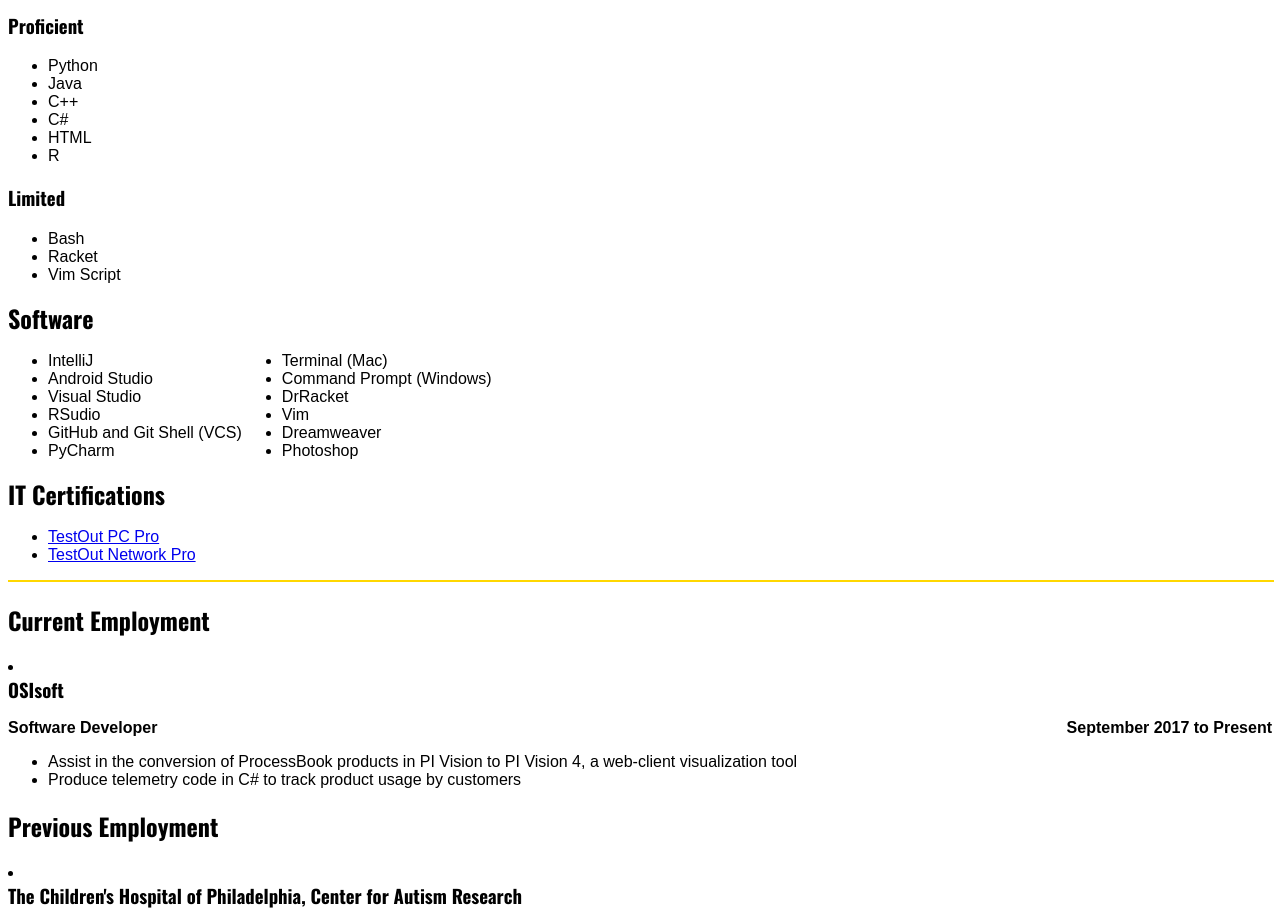
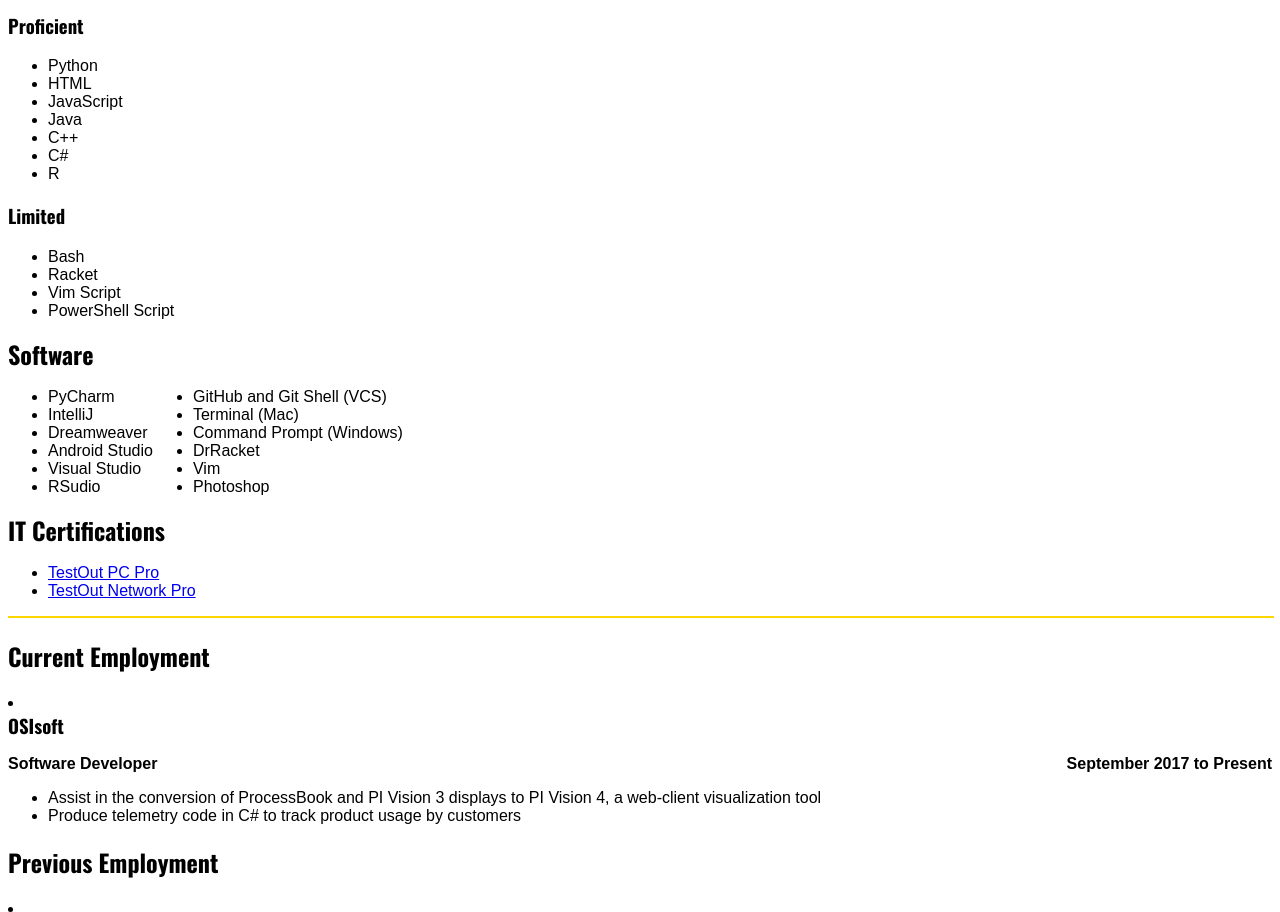
Before and after one commit to rmm429/Personal-Website, a plain HTML site: page info.html in a window 1280 px wide. Shown: the part 460-1372 px from the top of the page. Drawn offline with nearby package versions, Linux system fonts and the light colour scheme; a web font is replaced by a local one.

Commit message:
Changed order of languages and software, added detail to OSIsoft coop

```diff
--- a/info.html
+++ b/info.html
@@ -142,10 +142,11 @@
 <h3>Proficient</h3>
 <ul>
 	<li>Python</li>
+	<li>HTML</li>
+	<li>JavaScript</li>
 	<li>Java</li>
 	<li>C++</li>
 	<li>C#</li>
-	<li>HTML</li>
 	<li>R</li>
 </ul>
 <h3>Limited</h3>
@@ -153,6 +154,7 @@
 	<li>Bash</li>
 	<li>Racket</li>
 	<li>Vim Script</li>
+	<li>PowerShell Script</li>
 </ul>
 
 
@@ -161,22 +163,22 @@
 	<h2 style="margin: 0; padding: 0;">Software</h2>
 	<div style="float: left; width: auto; border: none;">
 		<ul>
+			<li>PyCharm</li>
 			<li>IntelliJ</li>
+			<li>Dreamweaver</li>
 			<li>Android Studio</li>
 			<li>Visual Studio</li>
 			<li>RSudio</li>
-			<li>GitHub and Git Shell (VCS)</li>
-			<li>PyCharm</li>
 		</ul>
 	</div>
 
 	<div style="float: left; width: auto; border: none;">
 		<ul>
+			<li>GitHub and Git Shell (VCS)</li>
 			<li>Terminal (Mac)</li>
 			<li>Command Prompt (Windows)</li>
 			<li>DrRacket</li>
 			<li>Vim</li>
-		  <li>Dreamweaver</li>
 			<li>Photoshop</li>
 		</ul>
 	</div>
@@ -207,7 +209,7 @@
 </div>
 <div style="clear: both;">
 	<ul>
-		<li>Assist in the conversion of ProcessBook products in PI Vision to PI Vision 4, a web-client visualization tool</li>
+		<li>Assist in the conversion of ProcessBook and PI Vision 3 displays to PI Vision 4, a web-client visualization tool</li>
 		<li>Produce telemetry code in C# to track product usage by customers</li>
 	</ul>
 </div>
@@ -402,7 +404,7 @@
 
 <hr width="100%" color="gold">
 
-<font size="-1">Last updated September 19 2017</font>
+<font size="-1">Last updated December 14, 2017</font>
 
 </body>
 </html>
```
